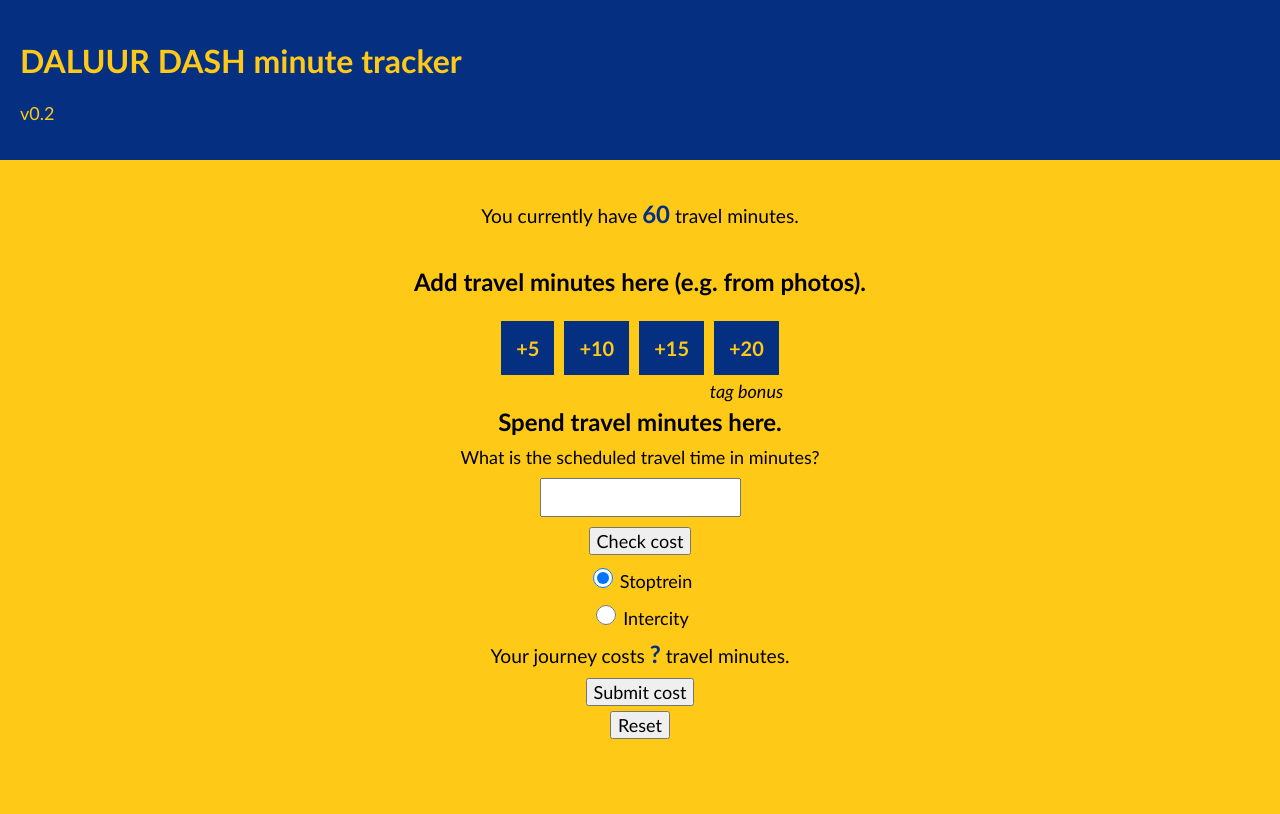
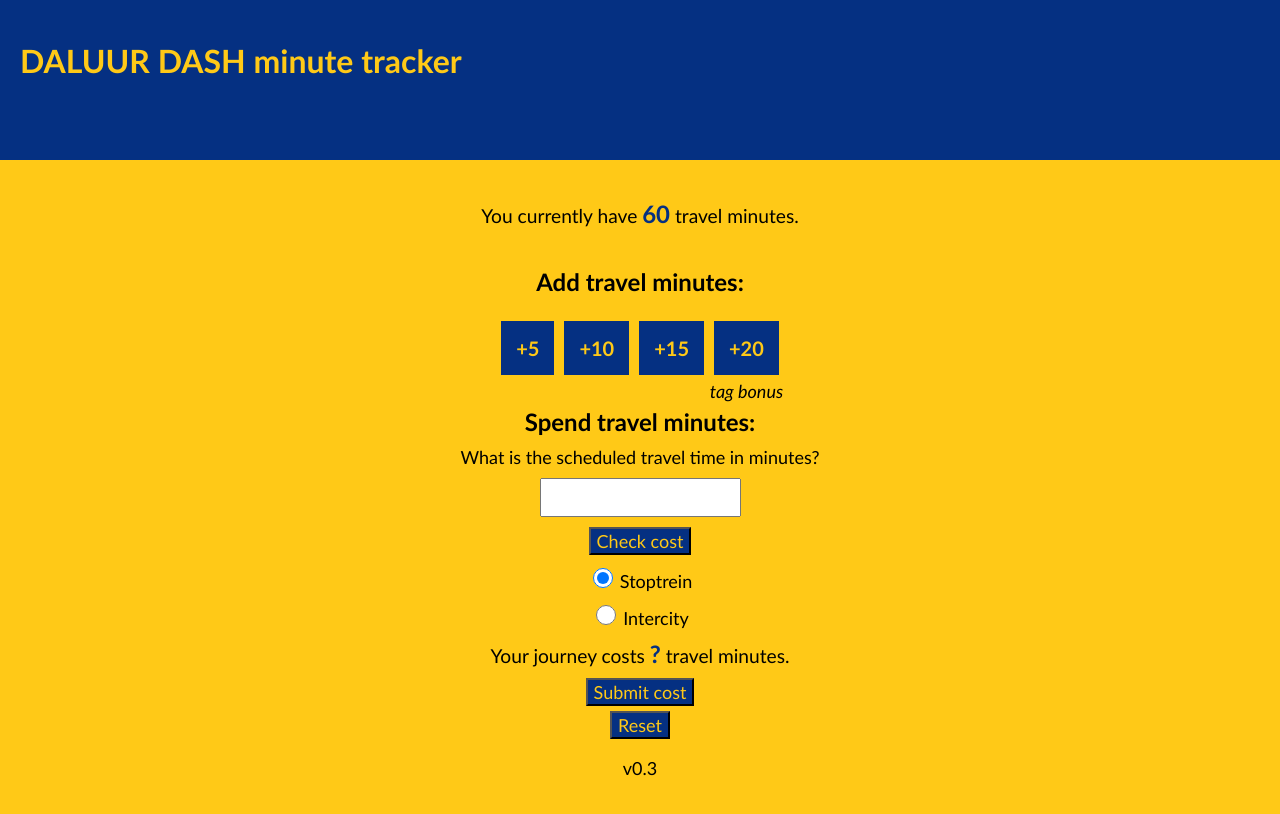
Before and after one commit to s-k-ahmed/daldash, a plain HTML site: page index.html in a window 1280 px wide. Drawn offline with Linux system fonts and the light colour scheme.

Commit message:
v0.3
all buttons are formatted, text simplified, version moved to bottom of page

```diff
--- a/daldash-stylesheet.css
+++ b/daldash-stylesheet.css
@@ -47,6 +47,11 @@ input {
 
 }
 
+button {
+    background-color: var(--nsblue);
+    color: var(--nsyellow);
+}
+
 button.tm-up-button {
     border: none;
     padding: 15px;
@@ -55,8 +60,6 @@ button.tm-up-button {
     display: inline-block;
     font-size: 20px;
     margin: 5px;
-    background-color: var(--nsblue);
-    color: var(--nsyellow);
     font-weight: bold;
 }
 
--- a/daldash.js
+++ b/daldash.js
@@ -1,4 +1,4 @@
-const versionNumber = "0.2";
+const versionNumber = "0.3";
 let currentStatus = {balance: 60, history: []};
 
 // importBackup();
--- a/index.html
+++ b/index.html
@@ -9,7 +9,6 @@
 
     <div id="header">
         <h1>DALUUR DASH minute tracker</h1>
-        <p id="version"></p>
     </div>
 
     <div id="nonheader">
@@ -20,7 +19,7 @@
 
         <!-- TM increase quick options -->
 
-        <h2>Add travel minutes here (e.g. from photos).</h2>
+        <h2>Add travel minutes:</h2>
         <div class="tm-up-container">
             <div class="tm-up-button-cont" id="Vtm-up-cont">
                 <button class="tm-up-button" id="Vtm-up" onclick="addTM(5)">+5</button>
@@ -40,7 +39,7 @@
         <!-- Travel spend menu -->
 
         <div class="tm-down-container">
-            <h2>Spend travel minutes here.</h2>
+            <h2>Spend travel minutes:</h2>
             <label for="travel-min">What is the scheduled travel time in minutes?</label>
             <input type="number" id="travel-min">
             <button id="check-cost" onclick="checkCost()">Check cost</button>
@@ -57,6 +56,7 @@
         </div>
 
         <button onclick="resetLocalStorage()">Reset</button>
+        <p id="version"></p>
 
     </div>
 
```
